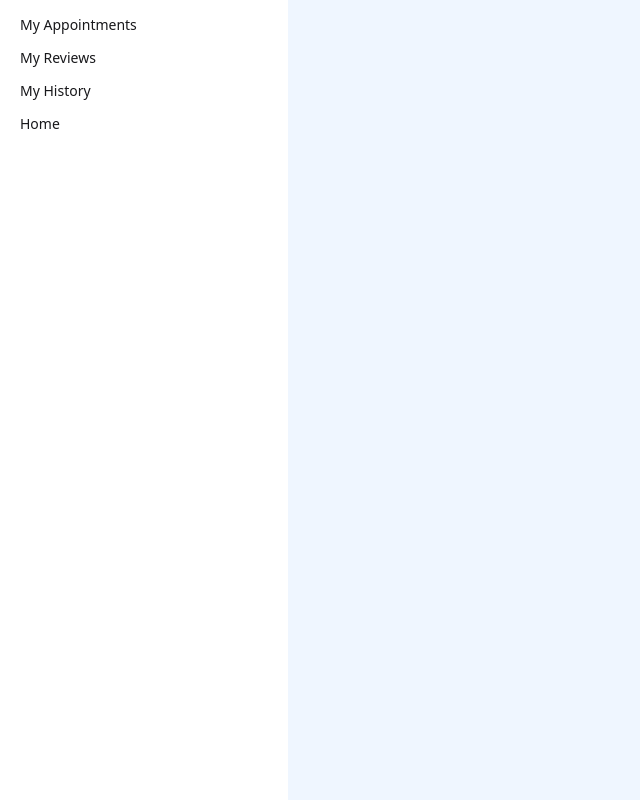
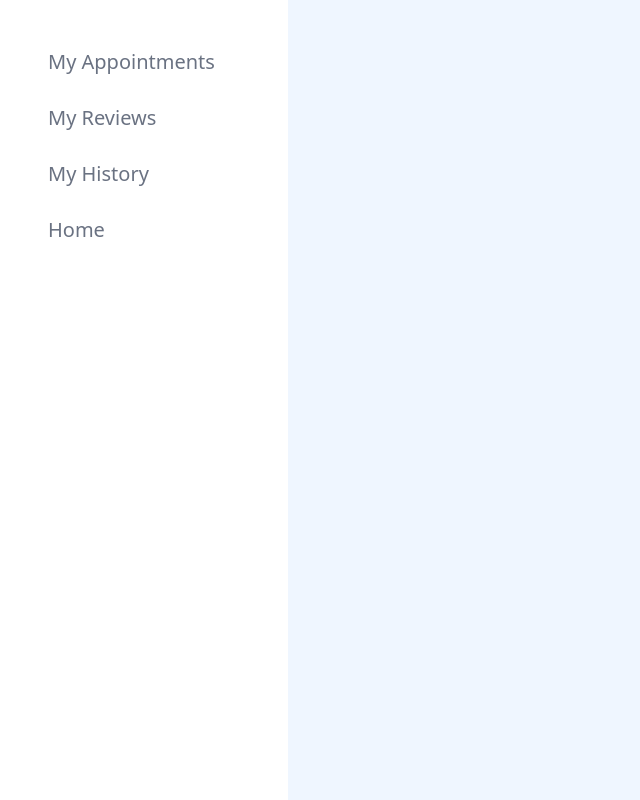
Before and after one commit to Khandaker20201125010/BrightBites, a React (Vite) app: page /dashboard in a window 1280 px wide. Shown: the whole page, without its empty margins (0-640 px from the left). Built offline with nearby package versions, Linux system fonts and the light colour scheme; no server answers.

Commit message:
userdashboard routes created

```diff
--- a/src/Layout/Dashboards/Dashboards.jsx
+++ b/src/Layout/Dashboards/Dashboards.jsx
@@ -1,17 +1,20 @@
 import { Outlet } from "react-router-dom";
 import UserDashboard from "./UserDashboard";
 
+const DashBoards = () => {
+  return (
+    <div className="flex min-h-screen">
+      {/* Sidebar */}
+      <aside className="w-72 py-10 bg-white shadow-md ">
+        <UserDashboard />
+      </aside>
 
-const DashBoards = () => {
-    return (
-        <div className="flex">
-            <div className="w-72 min-h-full bg-white">
-               <UserDashboard></UserDashboard>
-            </div>
-            <div className="flex-grow bg-blue-50 min-h-screen"><Outlet></Outlet></div>
-
-        </div>
-    );
+      {/* Main Content */}
+      <main className="flex-grow bg-blue-50 p-6">
+        <Outlet />
+      </main>
+    </div>
+  );
 };
 
 export default DashBoards;
--- a/src/Layout/Dashboards/UserDashboard.jsx
+++ b/src/Layout/Dashboards/UserDashboard.jsx
@@ -1,20 +1,30 @@
-import React from 'react';
-import { NavLink } from 'react-router-dom';
+import React from "react";
+import { NavLink } from "react-router-dom";
 
 const UserDashboard = () => {
-    const links = [
-        <ul className='menu'>
-            <li><NavLink to='/dashboard/MyAppointment'>My Appointments</NavLink></li>
-            <li><NavLink to='/dashboard/MyReviews'>My Reviews</NavLink></li>
-            <li><NavLink to='/dashboard/MyHistory'>My History</NavLink></li>
-            <li><NavLink to='/'>Home</NavLink></li>
-        </ul>
-    ]
-    return (
-        <div>
-            {links}
-        </div>
-    );
+  return (
+    <ul className="space-y-3">
+      {[
+        { path: "/dashboard/MyAppointment", label: "My Appointments" },
+        { path: "/dashboard/MyReviews", label: "My Reviews" },
+        { path: "/dashboard/MyHistory", label: "My History" },
+        { path: "/", label: "Home" },
+      ].map(({ path, label }) => (
+        <li key={path}>
+          <NavLink
+            to={path}
+            className={({ isActive }) =>
+              `block w-full px-12 py-2  text-sm font-medium transition ${
+                isActive ? "bg-blue-50 text-black font-bold text-xl  " : "text-gray-500 hover:bg-gray-100 text-xl"
+              }`
+            }
+          >
+            {label}
+          </NavLink>
+        </li>
+      ))}
+    </ul>
+  );
 };
 
 export default UserDashboard;
```
